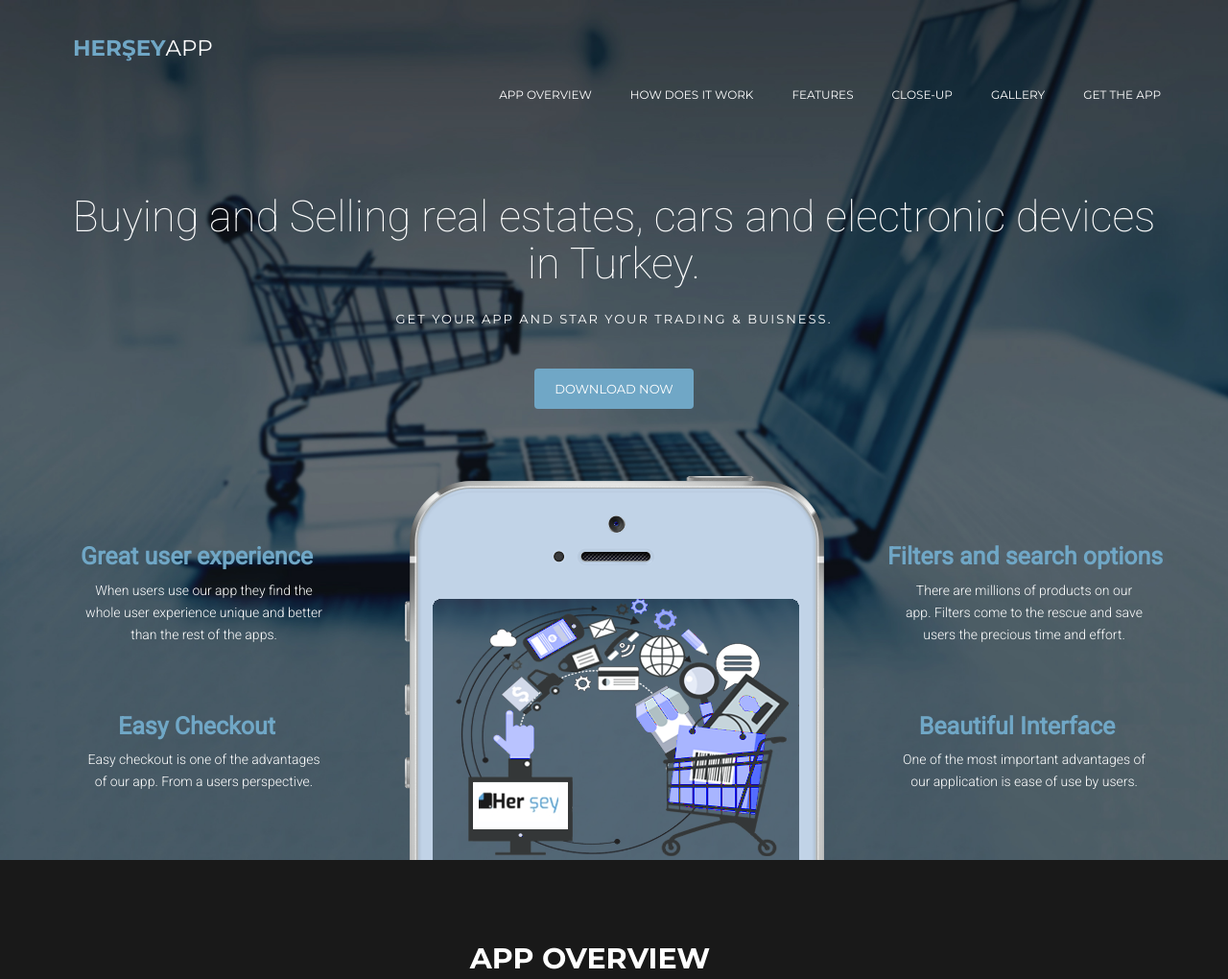
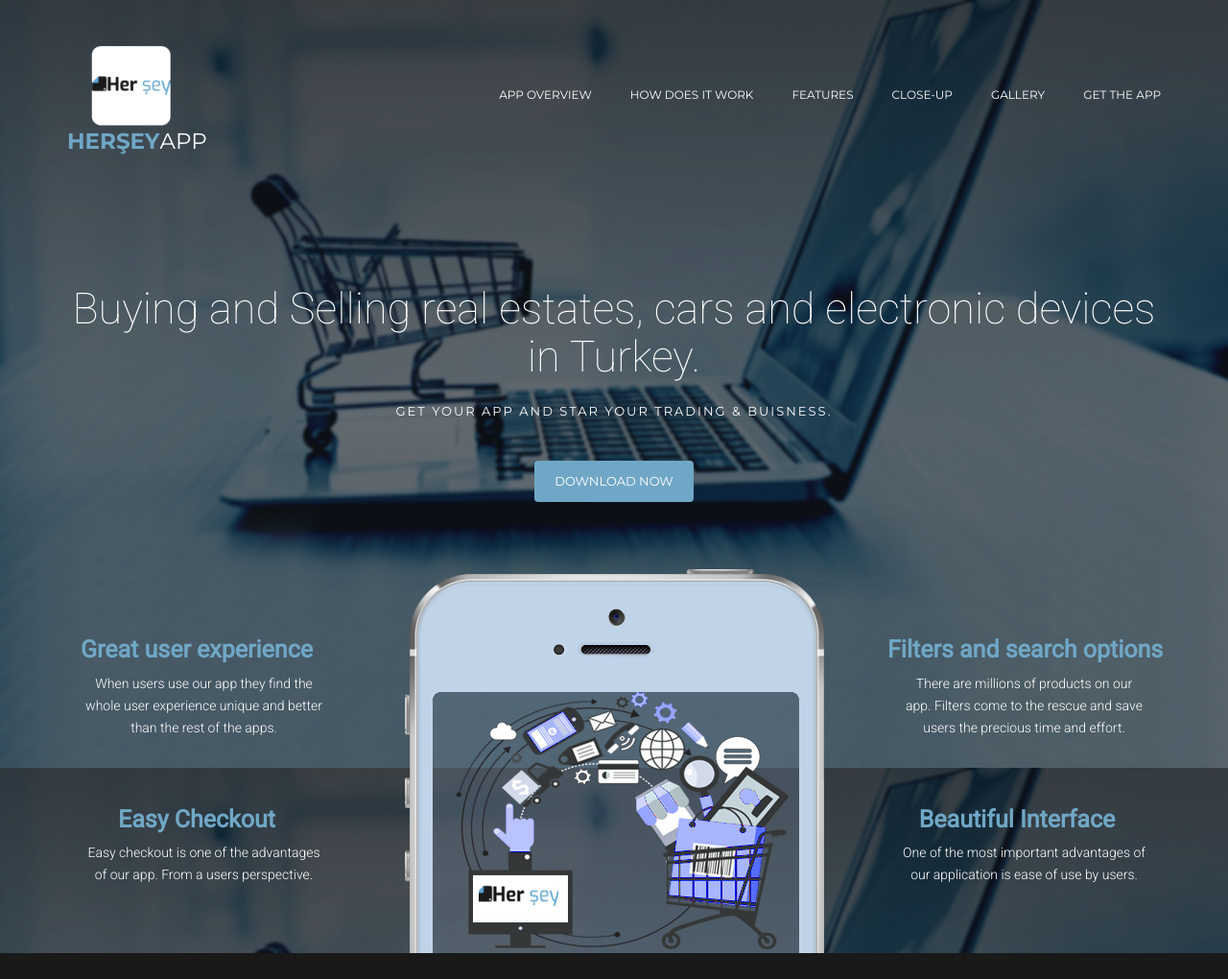
Before and after one commit to HassanAdel-47/HERSEY-APP, a plain HTML site: page index.html in a window 1280 px wide. Shown: the top 1020 px of the page at 96% size. Drawn offline with nearby package versions, Linux system fonts and the light colour scheme; the site is published under a folder, as on GitHub Pages, so addresses that start at the root find nothing.

Commit message:
Update index.html

```diff
--- a/index.html
+++ b/index.html
@@ -5,7 +5,7 @@
     <meta charset="utf-8" />
     <meta http-equiv="X-UA-Compatible" content="IE=edge" />
     <meta name="viewport" content="width=device-width, initial-scale=1" />
-    <link rel="icon" type="image/x-icon" href="../img/photo4.png?" />
+    <link rel="icon" type="image/x-icon" href="img/photo4.png?" />
 
     <title>HERŞEYAPP - Responsive App Landing Page </title>
     <!-- Modernizr -->
@@ -56,7 +56,7 @@
         <div class="container top_interface">
             <div class="logo col-md-2 col-sm-8 col-xs-8">
                 <div class="text-logo">
-                    <img src="/img/photo4.png" alt="">
+                    <img src="img/photo4.png" alt="">
                     <span>Herşey</span>App</div>
                 <!-- Change your text logo here -->
             </div>
```
